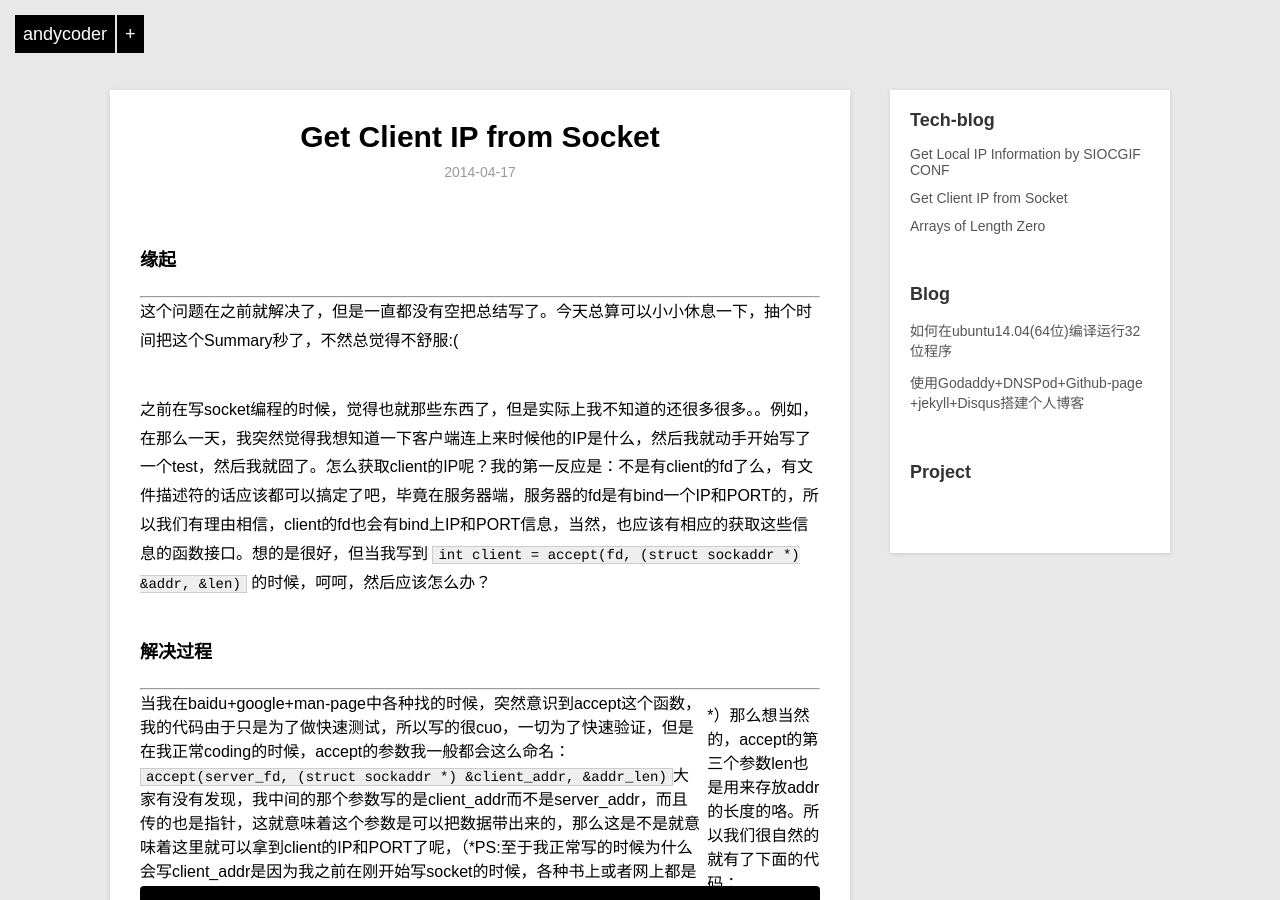
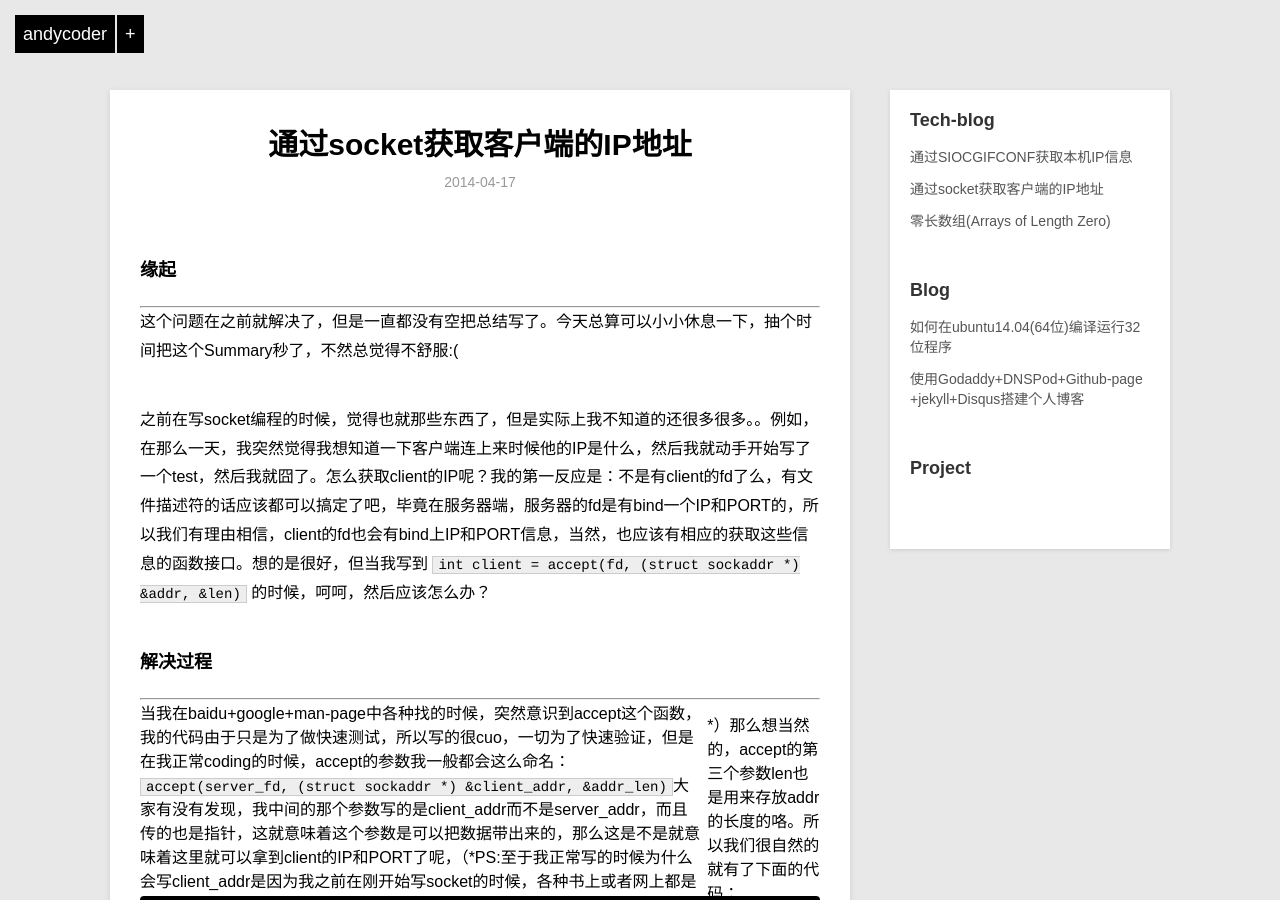
Before and after one commit to andycoder7/andycoder7.github.com, a Jekyll site: the page built from _posts/tech_blog/2014-4-17-get-socket-client-ip.md, in a window 1280 px wide and 900 px high. Built offline with Jekyll 4.4.1, drawn with Linux system fonts in a browser that asks for light colours; Markdown is read by kramdown in place of the engine named in the settings; comment, search, counter and statistics services are not loaded.

Commit message:
change tech-blog title language to chinese

```diff
--- a/_posts/tech_blog/2014-4-17-array-of-length-zero.md
+++ b/_posts/tech_blog/2014-4-17-array-of-length-zero.md
@@ -1,6 +1,6 @@
 ---
 layout: post
-title: Arrays of Length Zero
+title: 零长数组(Arrays of Length Zero)
 category: tech_blog
 ---
 
--- a/_posts/tech_blog/2014-4-17-get-socket-client-ip.md
+++ b/_posts/tech_blog/2014-4-17-get-socket-client-ip.md
@@ -1,6 +1,6 @@
 ---
 layout: post
-title: Get Client IP from Socket
+title: 通过socket获取客户端的IP地址
 category: tech_blog
 ---
 
--- a/_posts/tech_blog/2014-4-19-get-local-ips.md
+++ b/_posts/tech_blog/2014-4-19-get-local-ips.md
@@ -1,6 +1,6 @@
 ---
 layout: post
-title: Get Local IP Information by SIOCGIFCONF
+title: 通过SIOCGIFCONF获取本机IP信息
 category: tech_blog
 ---
 
```
